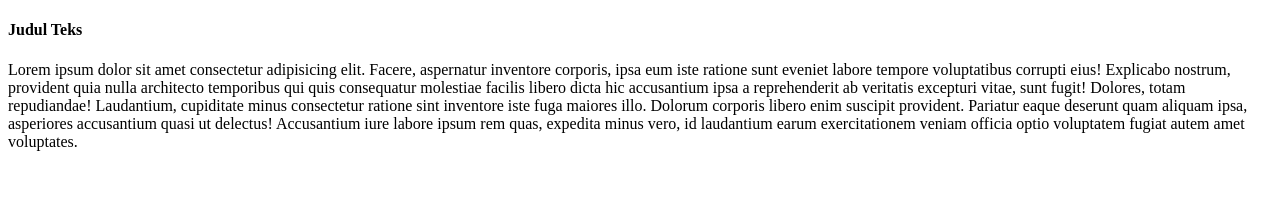
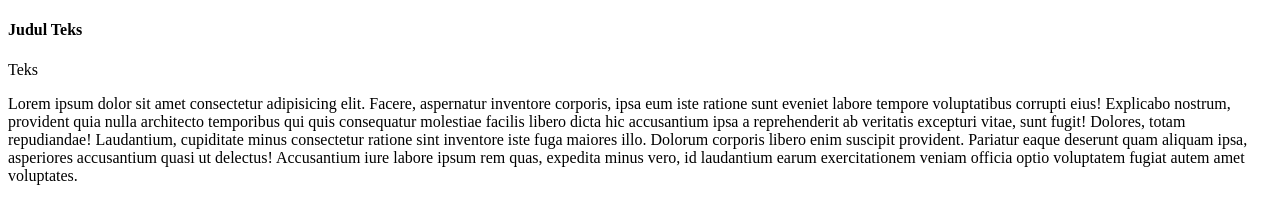
Before and after one commit to douglasjauhar/javascript-ektizo, a plain HTML site: page index.html in a window 1280 px wide. Drawn offline with Linux system fonts and the light colour scheme.

Commit message:
uodate index

```diff
--- a/index.html
+++ b/index.html
@@ -7,6 +7,7 @@
 </head>
 <body>
     <h4>Judul Teks</h4>
+    <p>Teks</p>
     Lorem ipsum dolor sit amet consectetur adipisicing elit. Facere, aspernatur inventore corporis, ipsa eum iste ratione sunt eveniet labore tempore voluptatibus corrupti eius! Explicabo nostrum, provident quia nulla architecto temporibus qui quis consequatur molestiae facilis libero dicta hic accusantium ipsa a reprehenderit ab veritatis excepturi vitae, sunt fugit! Dolores, totam repudiandae! Laudantium, cupiditate minus consectetur ratione sint inventore iste fuga maiores illo. Dolorum corporis libero enim suscipit provident. Pariatur eaque deserunt quam aliquam ipsa, asperiores accusantium quasi ut delectus! Accusantium iure labore ipsum rem quas, expedita minus vero, id laudantium earum exercitationem veniam officia optio voluptatem fugiat autem amet voluptates.
 </body>
 </html>
```
